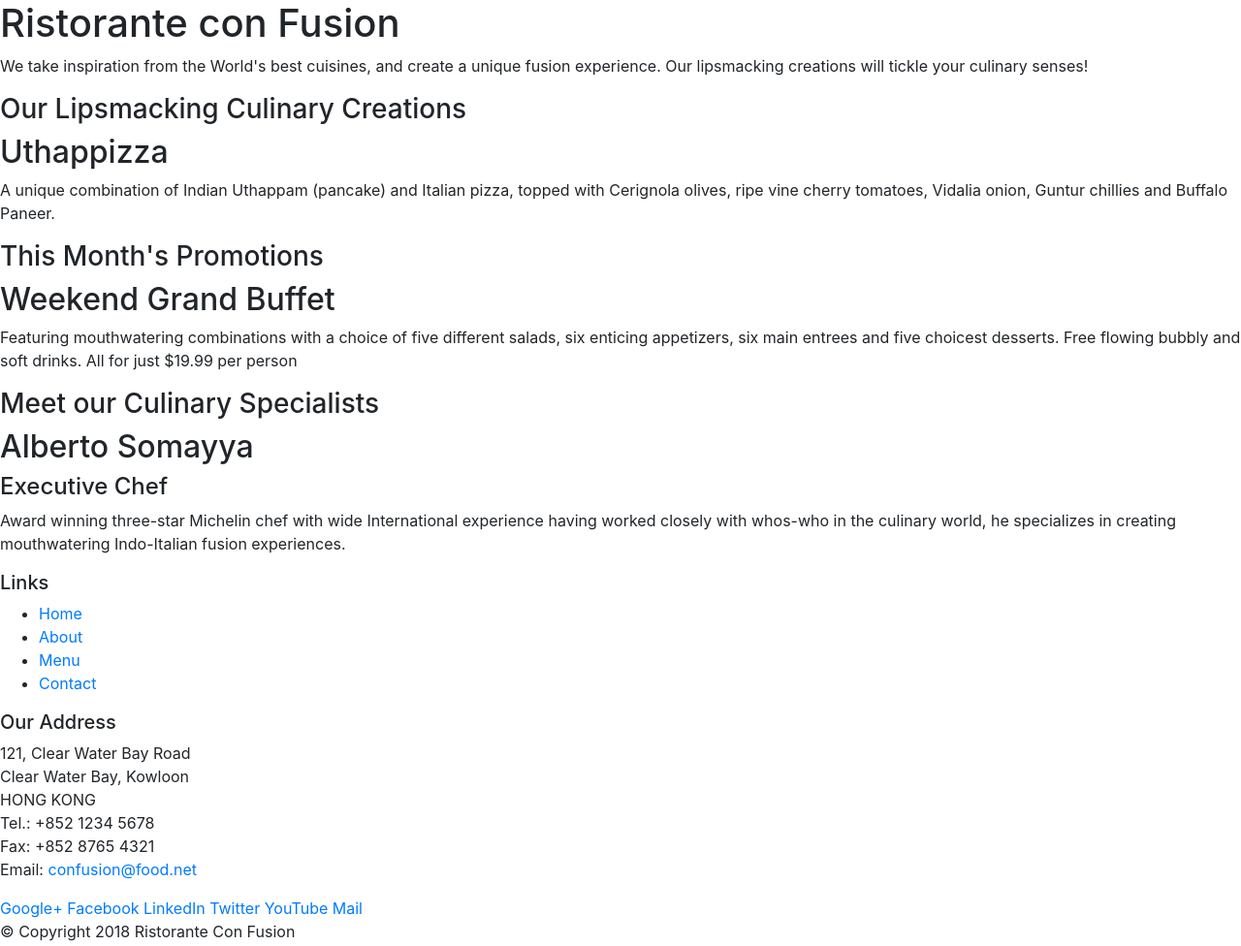
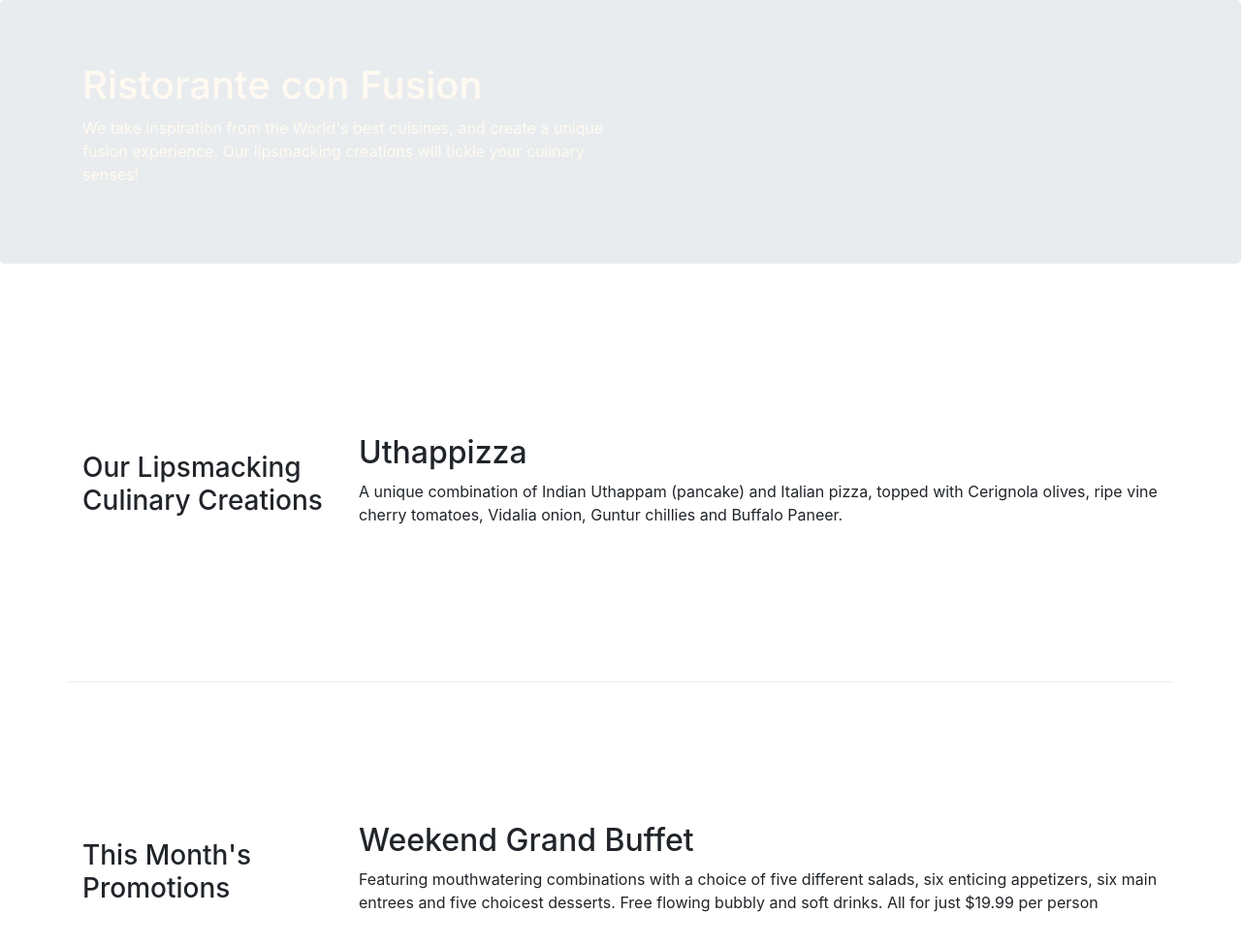
Before and after one commit to Agarwal-Shubh/Ristorante-con-Fusion, a website: page index.html in a window 1280 px wide. Shown: the top 976 px of the page at 97% size. Drawn offline with nearby package versions, Linux system fonts and the light colour scheme.

Commit message:
before assignment 1

```diff
--- /dev/null
+++ b/css/styles.css
@@ -0,0 +1,28 @@
+.row-header{
+    margin:0px auto;
+    padding:0px;
+}
+.row-content {
+    margin:0px auto;
+    padding: 50px 0px 50px 0px;
+    border-bottom: 1px ridge;
+    min-height:400px;
+}
+
+.footer{
+    background-color: #D1C4E9;
+    margin:0px auto;
+    padding: 20px 0px 20px 0px;
+}
+.jumbotron {
+    padding:70px 30px 70px 30px;
+    margin:0px auto;
+    background: #9575cd; ;
+    color:floralwhite;
+}
+
+address{
+    font-size:80%;
+    margin:0px;
+    color:#0f0f0f;
+}
--- a/index.html
+++ b/index.html
@@ -9,49 +9,49 @@
     <meta charset="utf-8">
     <meta name="viewport" content="width=device-width, initial-scale=1, shrink-to-fit=no">
     <meta http-equiv="x-ua-compatible" content="ie=edge">
-
+    <link href="css/styles.css" rel="stylesheet">
     <!-- Bootstrap CSS -->
     <link rel="stylesheet" href="node_modules/bootstrap/dist/css/bootstrap.min.css">
-    <header>
-        <div>
-            <div>
-                <div>
+    <header class="jumbotron">
+        <div class="container">
+            <div class="row row-header">
+                <div class="col-12 col-sm-6">
                     <h1>Ristorante con Fusion</h1>
                     <p>We take inspiration from the World's best cuisines, and create a unique fusion experience. Our lipsmacking creations will tickle your culinary senses!</p>
                 </div>
-                <div>
+                <div class="col-12 col-sm">
                 </div>
             </div>
         </div>
     </header>
 
-    <div>
-        <div>
-            <div>
+    <div class="container">
+        <div class="row row-content align-items-center">
+            <div class="col-12 col-sm-4 col-md-3">
                 <h3>Our Lipsmacking Culinary Creations</h3>
             </div>
-            <div>
+            <div class="col col-sm col-md">
                 <h2>Uthappizza</h2>
                 <p>A unique combination of Indian Uthappam (pancake) and Italian pizza, topped with Cerignola olives, ripe vine cherry tomatoes, Vidalia onion, Guntur chillies and Buffalo Paneer.</p>
             </div>
         </div>
 
 
-        <div>
-            <div>
+        <div class="row row-content align-items-center">
+            <div class="col-12 col-sm-4 col-md-3">
                 <h3>This Month's Promotions</h3>
             </div>
-            <div>
+            <div class="col col-sm col-md">
                 <h2>Weekend Grand Buffet</h2>
                 <p>Featuring mouthwatering combinations with a choice of five different salads, six enticing appetizers, six main entrees and five choicest desserts. Free flowing bubbly and soft drinks. All for just $19.99 per person </p>
             </div>
         </div>
 
-        <div>
-            <div>
+        <div class="row row-content align-items-center">
+            <div class="col-12 col-sm-4 col-md-3">
                 <h3>Meet our Culinary Specialists</h3>
             </div>
-            <div>
+            <div class="col col-sm col-md">
                 <h2>Alberto Somayya</h2>
                 <h4>Executive Chef</h4>
                 <p>Award winning three-star Michelin chef with wide International experience having worked closely with whos-who in the culinary world, he specializes in creating mouthwatering Indo-Italian fusion experiences. </p>
@@ -59,19 +59,19 @@
         </div>
     </div>
 
-    <footer>
-        <div>
-            <div>
-                <div>
+    <footer class="footer">
+        <div class="container">
+            <div class="row">
+                <div class="col-4 col-sm-2">
                     <h5>Links</h5>
-                    <ul>
+                    <ul class="list-unstyled">
                         <li><a href="#">Home</a></li>
                         <li><a href="#">About</a></li>
                         <li><a href="#">Menu</a></li>
                         <li><a href="#">Contact</a></li>
                     </ul>
                 </div>
-                <div>
+                <div class="col-7 col-sm-5">
                     <h5>Our Address</h5>
                     <address>
 		              121, Clear Water Bay Road<br>
@@ -82,8 +82,8 @@
 		              Email: <a href="mailto:confusion@food.net">confusion@food.net</a>
 		           </address>
                 </div>
-                <div>
-                    <div>
+                <div class="col-12 col-sm-4 align-self-center">
+                    <div class="text-center">
                         <a href="http://google.com/+">Google+</a>
                         <a href="http://www.facebook.com/profile.php?id=">Facebook</a>
                         <a href="http://www.linkedin.com/in/">LinkedIn</a>
@@ -92,10 +92,12 @@
                         <a href="mailto:">Mail</a>
                     </div>
                 </div>
-           </div>
-           <div>
-                <div>
+           </div >
+           <div class="col-auto">
+            <div class="row justify-content-center">
+                <div class="col-auto">
                     <p>© Copyright 2018 Ristorante Con Fusion</p>
+                </div>
                 </div>
            </div>
         </div>
```
